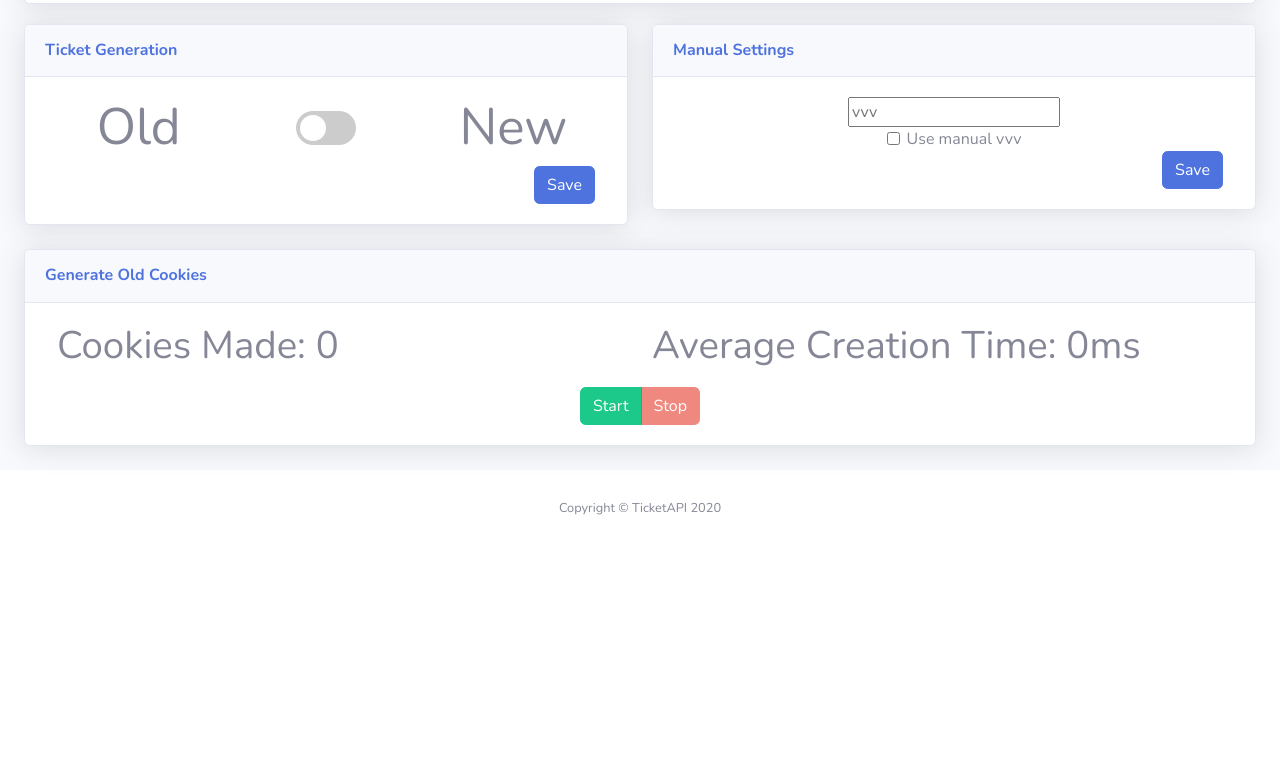
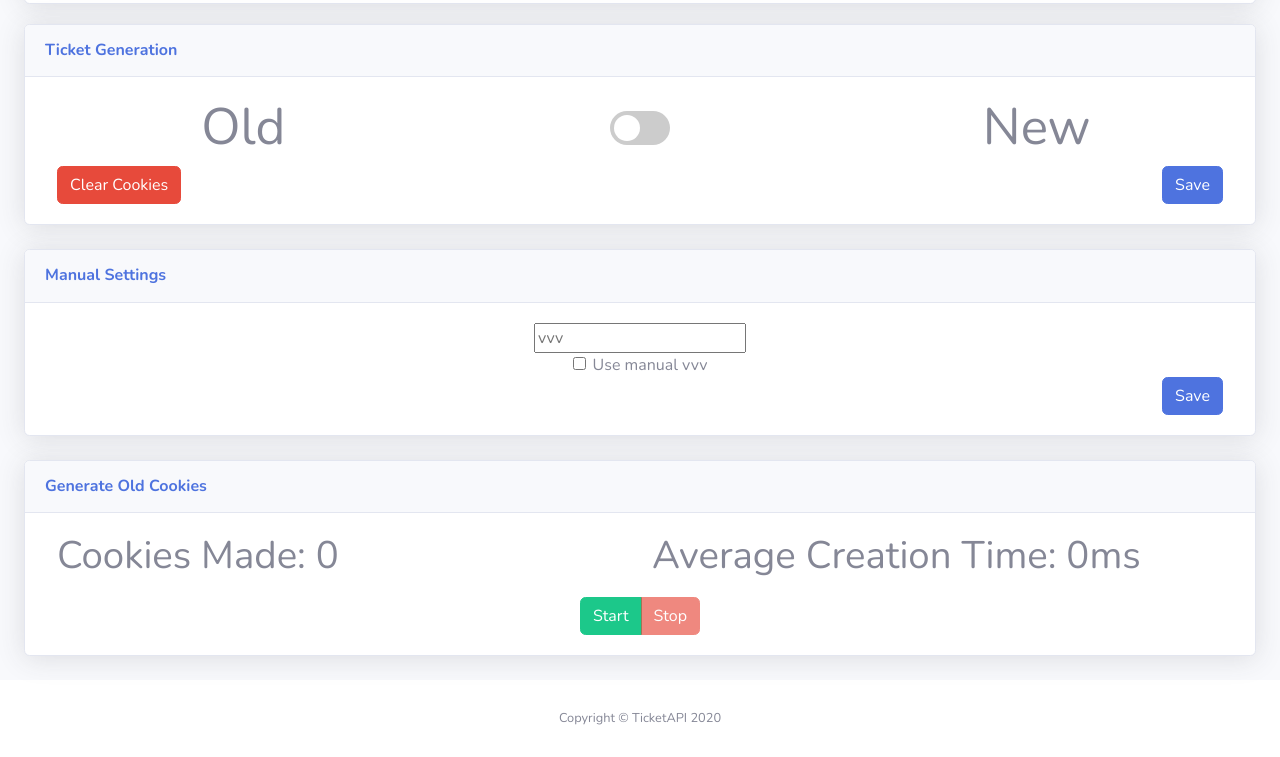
Before and after one commit to th-ms/Ticket-API, a website: page static/dashboard.html in a window 1280 px wide. Shown: the part 902-1659 px from the top of the page. Before the commit the page ends 1448 px from the top, so only its background shows below. Drawn offline with nearby package versions, Linux system fonts and the light colour scheme; files that its build step writes are made by us from their sources; no server answers; some icons are missing; files whose address does not match are found by name.

Commit message:
Added clear cookies button

```diff
--- a/static/dashboard.html
+++ b/static/dashboard.html
@@ -168,11 +168,14 @@
                                     </div>
                                 </div>
                                 <div class="row" style="margin: 0px;">
+                                    <div class="col d-flex d-xl-flex justify-content-start justify-content-xl-start align-items-xl-center"><button class="btn btn-danger" type="button">Clear Cookies</button></div>
                                     <div class="col d-flex d-xl-flex justify-content-end justify-content-xl-end align-items-xl-center"><button class="btn btn-primary" onclick="setVersion()" type="button">Save</button></div>
                                 </div>
                             </div>
                         </div>
                     </div>
+                </div>
+                <div class="row">
                     <div class="col">
                         <div class="card shadow mb-4">
                             <div class="card-header py-3">
@@ -181,7 +184,7 @@
                             <div class="card-body">
                                 <div class="row" style="margin: 0px;">
                                     <div class="col text-center"><input type="text" placeholder="vvv" />
-                                        <div class="form-check"><input type="checkbox" class="form-check-input" id="formCheck-1" /><label class="form-check-label" for="formCheck-1">Use manual vvv</label></div>
+                                        <div class="form-check"><input type="checkbox" class="form-check-input" id="formCheck-2" /><label class="form-check-label" for="formCheck-1">Use manual vvv</label></div>
                                     </div>
                                 </div>
                                 <div class="row" style="margin: 0px;">
```
